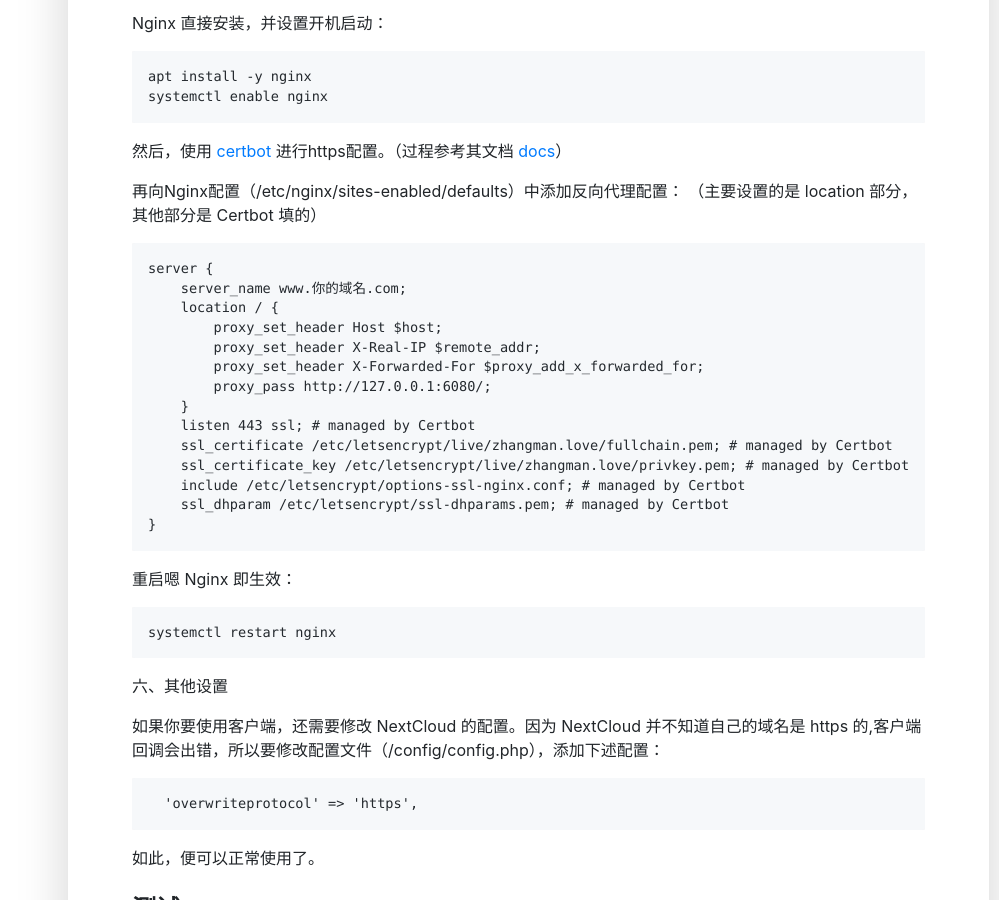
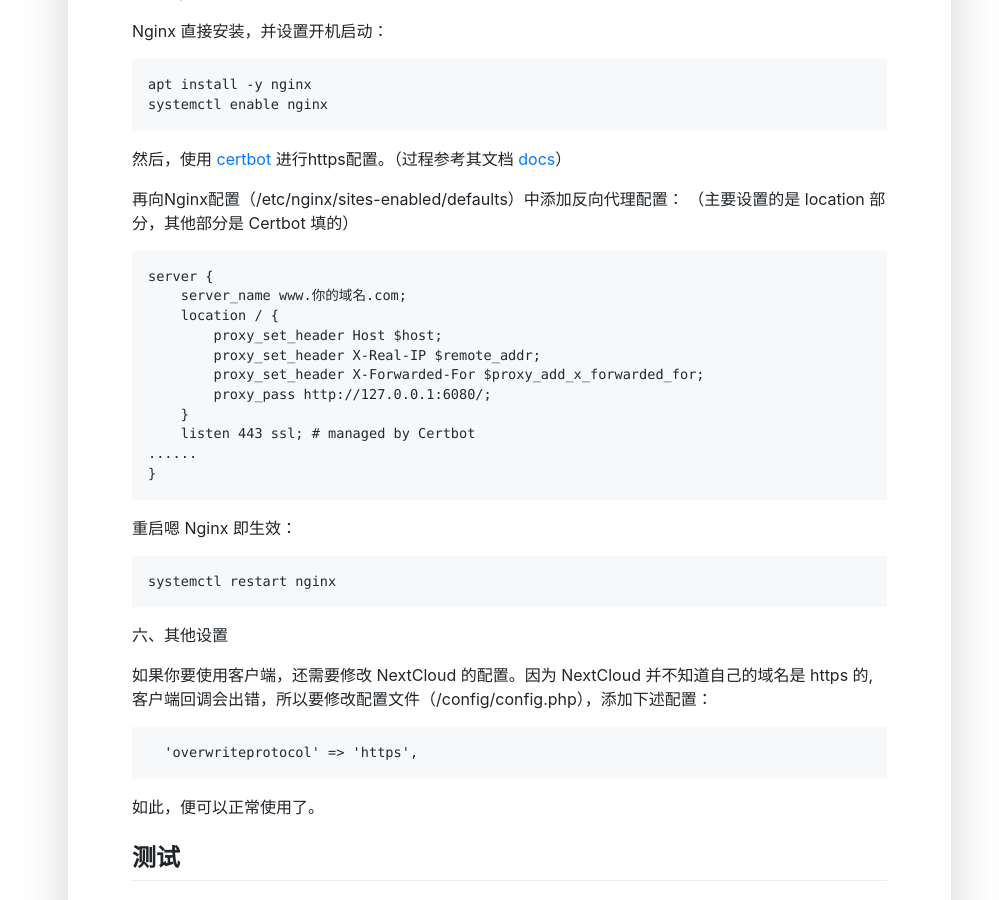
Before and after one commit to moonlightwatch/moonlightwatch.github.io, a Jekyll site: the page built from _posts/2021-03-09-私人云盘部署方案.md, in a window 1280 px wide and 900 px high, scrolled down 4453 px. Shown: the whole window, without its empty margins (281-1280 px from the left). Built offline with Jekyll 4.4.1, drawn with Linux system fonts in a browser that asks for light colours; comment, search, counter and statistics services are not loaded.

Commit message:
修正文本

````diff
--- a/_posts/2021-03-09-私人云盘部署方案.md
+++ b/_posts/2021-03-09-私人云盘部署方案.md
@@ -214,10 +214,7 @@
         proxy_pass http://127.0.0.1:6080/;
     }
     listen 443 ssl; # managed by Certbot
-    ssl_certificate /etc/letsencrypt/live/zhangman.love/fullchain.pem; # managed by Certbot
-    ssl_certificate_key /etc/letsencrypt/live/zhangman.love/privkey.pem; # managed by Certbot
-    include /etc/letsencrypt/options-ssl-nginx.conf; # managed by Certbot
-    ssl_dhparam /etc/letsencrypt/ssl-dhparams.pem; # managed by Certbot
+......
 }
 ```
 
````
